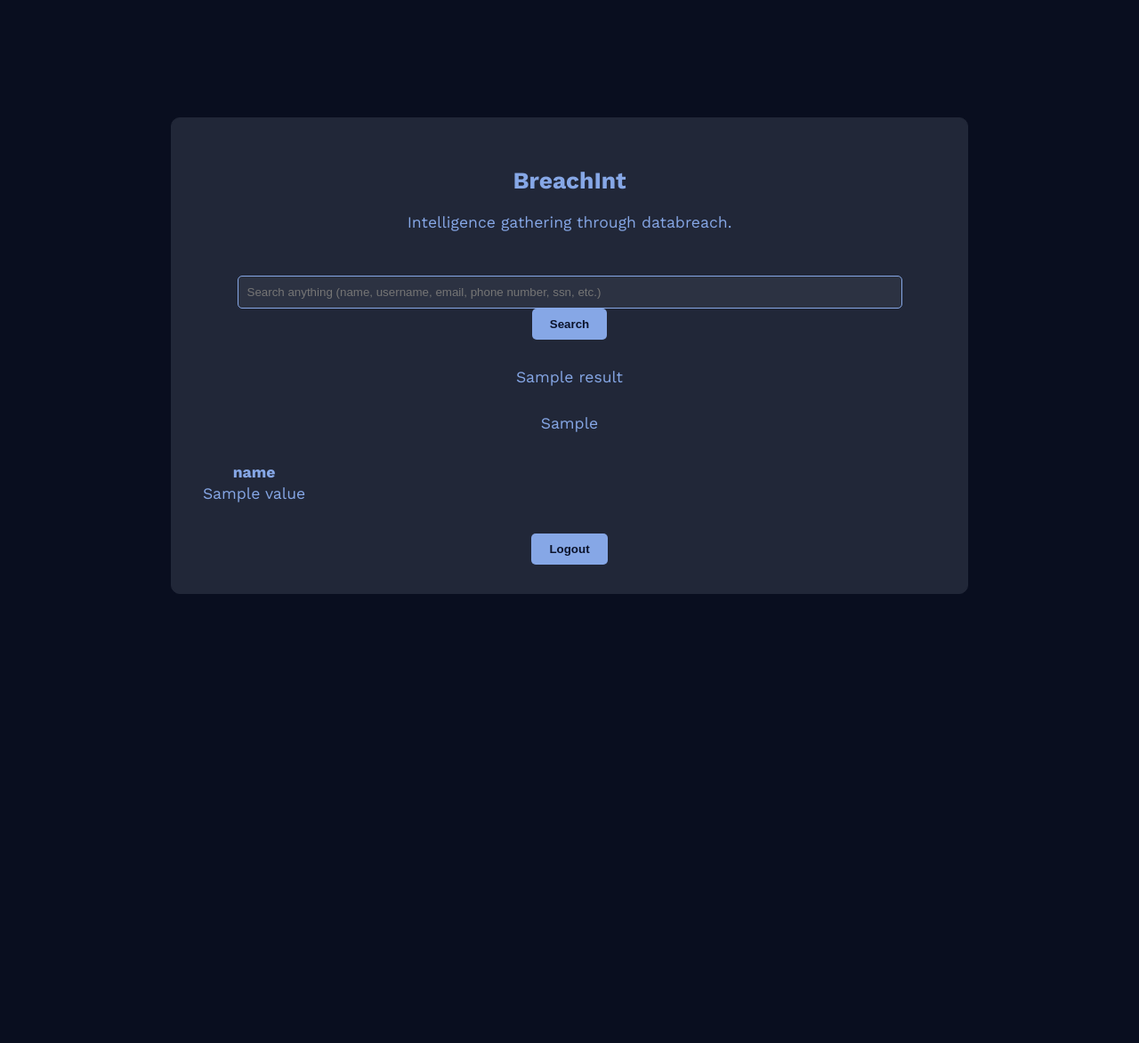
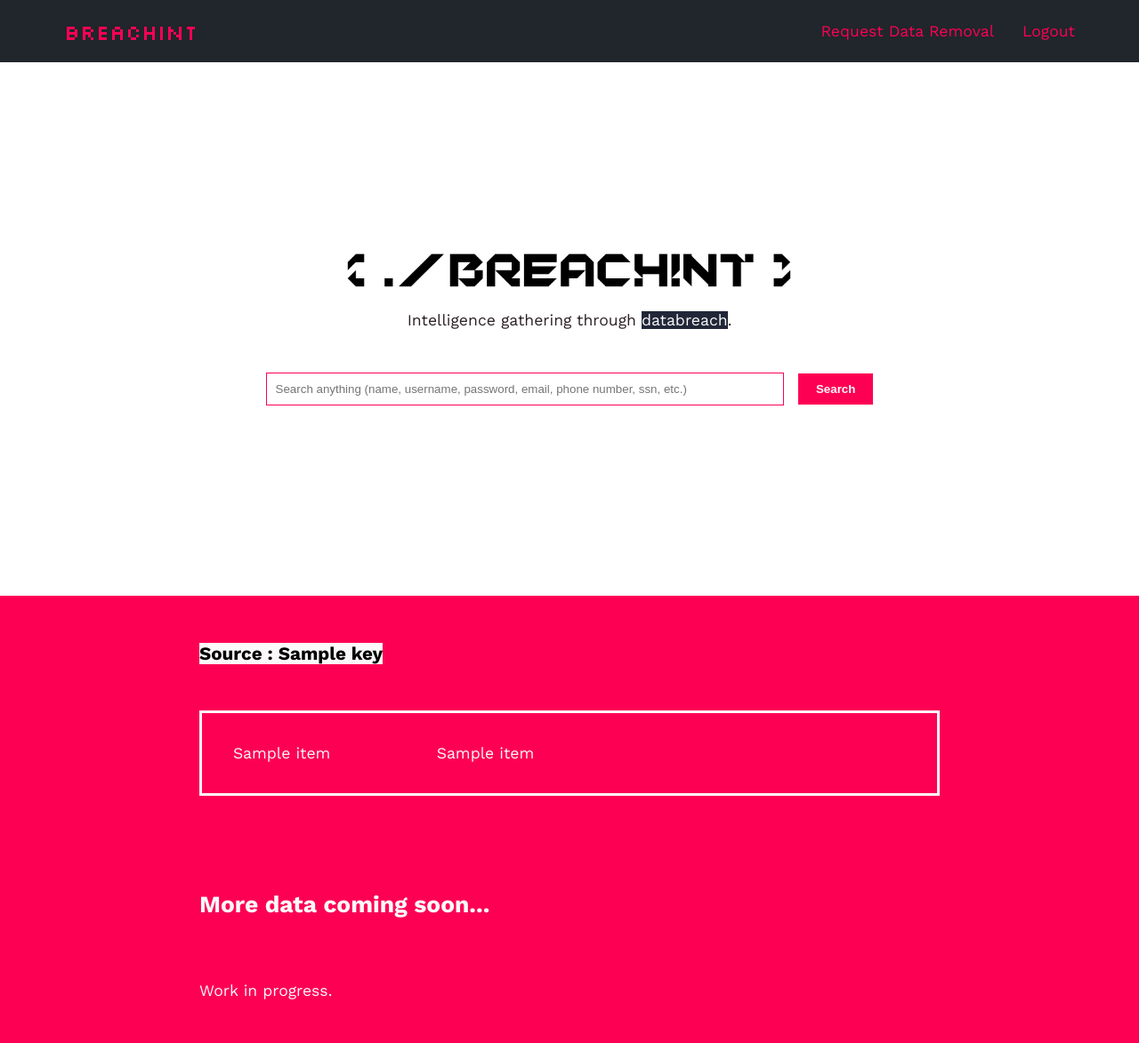
Before and after one commit to psychobytes/breachint-api, a Flask app: template frontend/templates/index.html in a window 1280 px wide. Shown: the whole page at 89% size. Before the commit the page ends 668 px from the top, so only its background shows below. Run offline with Flask 3, Linux system fonts and the light colour scheme; the template is opened without the code that fills it: most values are stand-ins (such as "Sample title", 1, 10 or a date in 2020).

Commit message:
breachint beta - frontend fixed

```diff
--- a/frontend/app.py
+++ b/frontend/app.py
@@ -141,19 +141,22 @@ def search():
     searchquery = request.form.get('searchquery')
 
     # send request to search
+    headers = {'Authorization': f"Bearer {session['access_token']}"}
     response = requests.post('http://127.0.0.1:5000/api/search', json={
-        'searchquery': searchquery
-    })
+        'searchquery': searchquery}, headers=headers)
 
-    result = response.text
+    results = response.text
 
-    results = json.loads(result)
+    result = json.loads(results)
 
-    result = results.get('result')
-    result2 = results.get('result2')
+    # print(result)
 
-    return render_template('index.html', result = result, result2 = result2)
+    # result = results.get('dukcapil')
+    # result2 = results.get('mypertamina')
 
+    # return render_template('index.html', result = result, result2 = result2)
+
+    return render_template('index.html', result = result)
 
 @app.route('/logout', methods=['GET'])
 def user_logout():
--- /dev/null
+++ b/frontend/static/index.css
@@ -0,0 +1,189 @@
+* {
+    box-sizing: border-box;
+    scroll-padding-top: 70px;
+}
+
+body {
+    font-family: 'Work Sans';
+    font-size: 1.1em;
+    margin: 0;
+    padding: 0;
+    background-color:#ffffff;
+    color:#2B2024;
+}
+
+
+.nav-container {
+    z-index: 9999;
+    height: 70px;
+    position: sticky;
+    top: 0;
+    display: flex;
+    justify-content: center;
+    background-color:#20262b;
+}
+.navbar {
+    flex: 1 1;
+    display: flex;
+    justify-content: space-between;
+    align-items: center;
+    max-width: 1200px;
+    color: #FD0054;
+}
+.nav-logo {
+    font-family: 'Silkscreen', sans-serif;
+    font-size: 1.5rem;
+    padding-inline: 2rem;
+    margin:0;
+}
+nav ul {
+    display: flex;
+    list-style-type: none;
+    justify-content: flex-end;
+    gap: 1rem 2rem;
+    padding-inline: 2rem;
+    align-self: center;
+}
+nav ul li a {
+    text-decoration: none;
+    color: #FD0054;
+}
+nav ul li a:hover {
+    color:#FBF9FA;
+}
+
+main {
+    display: flex;
+    flex-direction: column;
+    justify-content: center;
+}
+
+.container {
+    display: flex;
+    flex-direction: column;
+    justify-content: center;
+    width: 70%;
+    align-self: center;
+    height: 75vh;
+    gap: 2rem;
+    padding: 2rem;
+}
+
+.head {
+    display: flex;
+    justify-content: center;
+    flex-direction: column;
+
+    text-align: center;
+    /* color:#FD0054; */
+}
+
+.head img {
+    max-width: 60%;
+    align-self: center;
+}
+
+.head mark {
+    background-color: #212738;
+    color: #FBF9FA;
+}
+
+#searchForm {
+    width: 100%;
+    align-items: center;
+    display: flex;
+    justify-content: center;
+    flex-direction: row;
+    gap: 1rem;
+}
+
+form input {
+    outline: none;
+    align-self: center;
+    width: 70%;
+    padding: 10px;
+    background-color:rgba(255, 255, 255, 0.05);
+    color:#FD0054;
+    border: 1px solid #FD0054;
+}
+
+.res-container {
+    background-color: #FD0054;
+    display: flex;
+    flex-direction: column;
+    justify-content: center;
+}
+
+.res {
+    display: flex;
+    flex-direction: column;
+    justify-content: center;
+    width: 70%;
+    align-self: center ;
+    gap: 2rem;
+    padding: 2rem;
+    color:#FBF9FA;
+}
+
+.res table {
+    padding: 2rem;
+    border:3px solid #FBF9FA;
+}
+
+.res #val {
+    width: 70%;
+}
+
+.res mark{
+    background-color: #FBF9FA;
+}
+
+button {
+    padding: 10px 20px;
+    max-width: 120px;
+    align-self: center;
+    background-color:#FD0054;
+    color:#FBF9FA;
+    border: 1px #FD0054;
+    font-weight:bold;
+    cursor: pointer;
+    transition: background-color 0.3s;
+}
+button:hover {
+    background-color:#212738;
+}
+
+
+.modal {
+    display: none; /* Sembunyikan modal secara default */
+    position: fixed;
+    z-index: 1000;
+    left: 0;
+    top: 0;
+    width: 100%;
+    height: 100%;
+    background-color: rgba(0, 0, 0, 0.5); /* Latar belakang transparan */
+    justify-content: center;
+    align-items: center;
+}
+
+.modal-content {
+    background-color: white;
+    padding: 20px;
+    border-radius: 5px;
+    text-align: center;
+}
+
+.loader {
+    border: 8px solid #f3f3f3; /* Warna latar belakang */
+    border-top: 8px solid #3498db; /* Warna loader */
+    border-radius: 50%;
+    width: 50px;
+    height: 50px;
+    animation: spin 1s linear infinite; /* Animasi berputar */
+}
+
+@keyframes spin {
+    0% { transform: rotate(0deg); }
+    100% { transform: rotate(360deg); }
+}
--- a/frontend/templates/index.html
+++ b/frontend/templates/index.html
@@ -3,85 +3,110 @@
 <head>
     <meta charset="UTF-8">
     <meta name="viewport" content="width=device-width, initial-scale=1.0">
-    <title>Admin | Breachint</title>
-    <link rel="stylesheet" href="{{ url_for('static', filename='admin.css') }}"/>
+    <title>Search | Breachint</title>
+    <link rel="stylesheet" href="{{ url_for('static', filename='index.css') }}"/>
     <link rel="preconnect" href="https://fonts.googleapis.com">
     <link rel="preconnect" href="https://fonts.gstatic.com" crossorigin>
     <link href="https://fonts.googleapis.com/css2?family=Work+Sans:ital,wght@0,100..900;1,100..900&display=swap" rel="stylesheet">
+    <link href="https://fonts.googleapis.com/css2?family=Montserrat:ital,wght@0,100..900;1,100..900&family=Silkscreen:wght@400;700&display=swap" rel="stylesheet">
 </head>
 <body>
+    <header class="nav-container">
+        <div class="navbar">
+            <div class="nav-logo">
+                <p>BreachInt</p>
+            </div>
+            <nav class="nav-menu">
+                <ul>
+                    <li><a href="https://www.youtube.com/watch?v=dQw4w9WgXcQ">Request Data Removal</a></li>
+                    <li><a href="/logout">Logout</a></li>
+                </ul>
+            </nav>
+        </div>
+    </header>
     <main>
         <div class="container">
-            <div>
-                <h2>BreachInt</h2>
-                <p>Intelligence gathering through databreach.</p>
+            <div class="head">
+                <img src="{{ url_for('static', filename='breachint-logo.jpg') }}">
+                <p>Intelligence gathering through <mark>databreach</mark>.</p>
             </div>
             <div>
-                <form action="/" method="POST">
-                    <input type="text" id="searchquery" name="searchquery" placeholder="Search anything (name, username, email, phone number, ssn, etc.)" required>
+                <form action="/" method="POST" id="searchForm">
+                    <input type="text" id="searchquery" name="searchquery" placeholder="Search anything (name, username, password, email, phone number, ssn, etc.)" required>
                     <button type="submit">Search</button>
                 </form>
             </div>
-            <div>
-                {{ result }}
-            </div>
-            <div>
-                {{ result2 }}
         </div>
 
+        <!-- honestly, I dont know wtf is going on here. if it works, dont touch it :3 -->
                 {% if result %}
-
-            <div class="table-container">
-
-                <table class="table table-bordered">
-
-                    <thead>
-
+        <div class="res-container">
+            <div class="res">
+                    {% for key, value in result.items() %}
+                        <h3 id="complete"><mark>Source : {{ key }}</mark></h3>
+                        {% if value %}
+                            {% for item in value %}
+                                <table>
+                                    {% if item is string %}
                                         <tr>
-
-                            {% for key in result[0].keys() %}
-
-                                <th>{{ key }}</th>
-
+                                            <td>Error</td>
+                                            <td>{{ item }}</td>
+                                        </tr>
+                                    {% else %}
+                                        {% for x, y in item.items() %}
+                                        <tr>
+                                            <td>{{ x }}</td>
+                                            <td id="val">{{ y }}</td>
+                                        </tr>
                                         {% endfor %}
-
-                        </tr>
-
-                    </thead>
-
-                    <tbody>
-
-                        {% for item in result %}
-
-                            <tr>
-
-                                {% for value in item.values() %}
-
-                                    <td>{{ value }}</td>
-
+                                    {% endif %}
+                                </table>
+                                <br>
                             {% endfor %}
-
-                            </tr>
-
+                        {% else %}
+                            <p>No data available for {{ key }}.</p>
+                        {% endif %}
                     {% endfor %}
-
-                    </tbody>
-
-                </table>
-
+                    <h2>More data coming soon...</h2>
+                    <p>Work in progress.</p>
+                {% endif %}
+            </div>
         </div>
 
-        {% else %}
 
-            <p>Tidak ada hasil yang ditemukan.</p>
 
-        {% endif %}
+        <div id="loadingModal" class="modal">
+            <div class="modal-content">
+                <p>Loading, please wait...</p>
+                <div class="loader"></div>
+            </div>
+        </div>
 
-            <a href="/logout">
-                <button id="logoutButton">Logout</button>
-            </a>
+        <script>
+            document.getElementById('searchForm').addEventListener('submit', function(event) {
+                // Tampilkan modal loading
+                document.getElementById('loadingModal').style.display = 'flex';
+            });
 
-        </div>
+            // Fungsi untuk menutup modal loading
+            function closeLoadingModal() {
+                document.getElementById('loadingModal').style.display = 'none';
+            }
+
+            // Memantau elemen dengan ID 'complete'
+            const observer = new MutationObserver((mutations) => {
+                mutations.forEach((mutation) => {
+                    if (mutation.target.style.display !== 'none') {
+                        closeLoadingModal();
+                    }
+                });
+            });
+
+            // Mulai mengamati elemen dengan ID 'complete'
+            const completeElement = document.getElementById('complete');
+            observer.observe(completeElement, { attributes: true });
+        </script>
+
     </main>
 
 </body>
--- a/frontend/templates/user-register.html
+++ b/frontend/templates/user-register.html
@@ -3,15 +3,16 @@
     <meta charset="UTF-8">
     <meta name="viewport" content="width=device-width, initial-scale=1.0">
     <title>User Register | Breachint</title>
-    <link rel="stylesheet" href="{{ url_for('static', filename='login.css') }}"/>
+    <link rel="stylesheet" href="{{ url_for('static', filename='user.css') }}"/>
     <link rel="preconnect" href="https://fonts.googleapis.com">
     <link rel="preconnect" href="https://fonts.gstatic.com" crossorigin>
     <link href="https://fonts.googleapis.com/css2?family=Work+Sans:ital,wght@0,100..900;1,100..900&display=swap" rel="stylesheet">
+
 </head>
 <body>
     <main>
         <div id="login-form">
-            <h2>User Register</h2>
+            <h2><mark>BreachInt.</mark> Register</h2>
             <form method="POST" action="{{ url_for('user_register') }}">
                 <input type="text" id="username" name="username" placeholder="Username" required>
                 <input type="email" id="email" name="email" required placeholder="Email">
--- a/routes/Breachint_bp.py
+++ b/routes/Breachint_bp.py
@@ -1,6 +1,8 @@
 from flask import Blueprint
 from controllers.BreachintController import search
+from controllers.BreachintController import get_log_entries
 
 breachint_bp = Blueprint('Breachint_bp', __name__)
 
 breachint_bp.route('/api/search', methods=['POST'])(search)
+breachint_bp.route('/logs', methods=['GET'])(get_log_entries)
```
Also changed, not shown: controllers/BreachintController.py (+11 -11 lines), frontend/static/user.css (added, +73 -0 lines), frontend/templates/user-login.html (+5 -3 lines), frontend/static/breachint-logo.jpg (added). Lines whose indentation alone changed are shown as unchanged.
